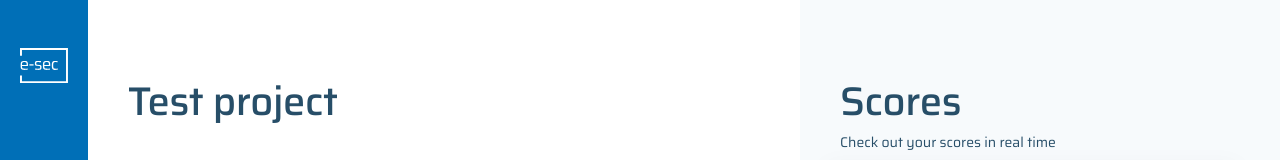
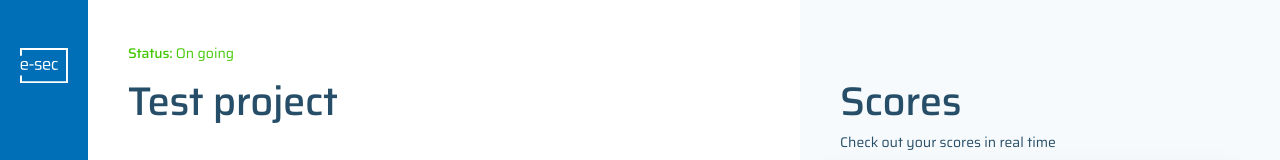
Before and after one commit to cyril94440/SIA-eSEC, a Next.js app: page /project in a window 1280 px wide. Shown: the top 160 px of the page. Built offline with nearby package versions, Linux system fonts and the light colour scheme.

Commit message:
add: project status

```diff
--- a/src/pages/project/index.tsx
+++ b/src/pages/project/index.tsx
@@ -31,12 +31,14 @@ import {
   formatDocumentStandardComplianceString,
   formatDocumentTypeString,
   formatPageTitle,
+  formatProjectStatusString,
 } from "@@utils";
 import * as styles from "./styles";
 
 const Project: NextPage = () => {
   const dispatch = useDispatch();
   const title = useSelector((state: RootState) => state.project.title);
+  const status = useSelector((state: RootState) => state.project.status);
   const documentSpecs = useSelector((state: RootState) => state.project.documentSpecs);
   const documentScore = useSelector((state: RootState) => state.project.documentScore);
 
@@ -56,7 +58,12 @@ const Project: NextPage = () => {
           </div>
         </div>
         <div css={styles.main}>
-          <div css={styles.mainTop}></div>
+          <div css={styles.mainTop}>
+            <div css={styles.status}>
+              <span css={styles.statusLabel}>{"Status: "}</span>
+              <span css={styles.statusValue}>{formatProjectStatusString(status)}</span>
+            </div>
+          </div>
           <div css={styles.mainContent}>
             <div css={styles.mainContentHeader}>
               <div css={styles.contentTitle}>{title}</div>
--- a/src/pages/project/styles.ts
+++ b/src/pages/project/styles.ts
@@ -1,6 +1,7 @@
 import { css } from "@emotion/react";
 import * as consts from "@@consts";
 import * as styles from "@@styles";
+import { fontMedium14 } from "@@styles";
 
 export const root = css`
   display: flex;
@@ -30,7 +31,10 @@ export const sidebarLogoContainer = css`
 `;
 
 export const mainTop = css`
+  display: flex;
+  align-items: end;
   height: ${consts.SIZE(10)};
+  padding-bottom: ${consts.SIZE(2)};
 `;
 
 export const mainContent = css``;
@@ -129,6 +133,18 @@ export const contentSectionItemTitle = css`
   margin-bottom: ${consts.SIZE(2)};
 `;
 
+export const status = css`
+  color: ${consts.COLOR_SUCCESS_40};
+`;
+
+export const statusLabel = css`
+  ${styles.fontMedium14};
+`;
+
+export const statusValue = css`
+  ${styles.fontRegular14};
+`;
+
 export const overallScoreValue = css`
   ${styles.fontMedium32};
   color: ${consts.COLOR_GREY_BLUE};
--- a/src/store/project.ts
+++ b/src/store/project.ts
@@ -8,16 +8,19 @@ import {
   DocumentSpecs,
   DocumentStandardCompliance,
   DocumentType,
+  ProjectStatus,
 } from "@@types";
 
 interface ProjectState {
   title: string;
+  status: ProjectStatus;
   documentSpecs: DocumentSpecs;
   documentScore: DocumentScore | null;
 }
 
 const initialState: ProjectState = {
   title: "Test project",
+  status: ProjectStatus.ONGOING,
   documentSpecs: {
     type: DocumentType.PASSPORT,
     material: DocumentMaterial.PAPER,
--- /dev/null
+++ b/src/types/ProjectStatus.tsx
@@ -0,0 +1,3 @@
+export enum ProjectStatus {
+  ONGOING = "ONGOING",
+}
--- a/src/types/index.ts
+++ b/src/types/index.ts
@@ -9,3 +9,4 @@ export * from "./DocumentSecurityFeature";
 export * from "./DocumentSpecs";
 export * from "./DocumentStandardCompliance";
 export * from "./DocumentType";
+export * from "./ProjectStatus";
--- /dev/null
+++ b/src/utils/formatProjectStatusString.ts
@@ -0,0 +1,10 @@
+import { ProjectStatus } from "@@types";
+
+export function formatProjectStatusString(value: ProjectStatus): string {
+  switch (value) {
+    case ProjectStatus.ONGOING:
+      return "On going";
+    default:
+      throw new Error(`Unhandled project status: "${value}"`);
+  }
+}
--- a/src/utils/index.ts
+++ b/src/utils/index.ts
@@ -5,3 +5,4 @@ export * from "./formatDocumentSecurityFeatureString";
 export * from "./formatDocumentStandardComplianceString";
 export * from "./formatDocumentTypeString";
 export * from "./formatPageTitle";
+export * from "./formatProjectStatusString";
```
